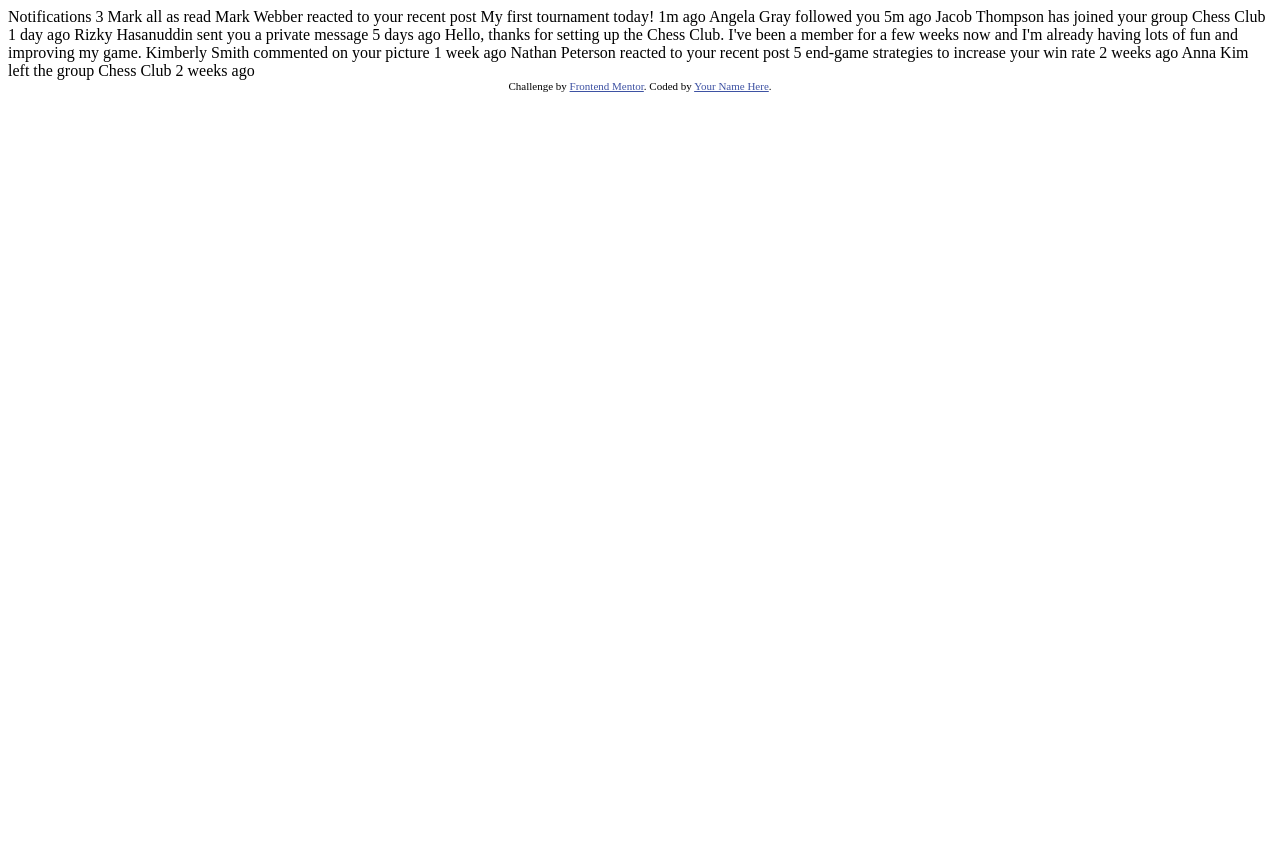
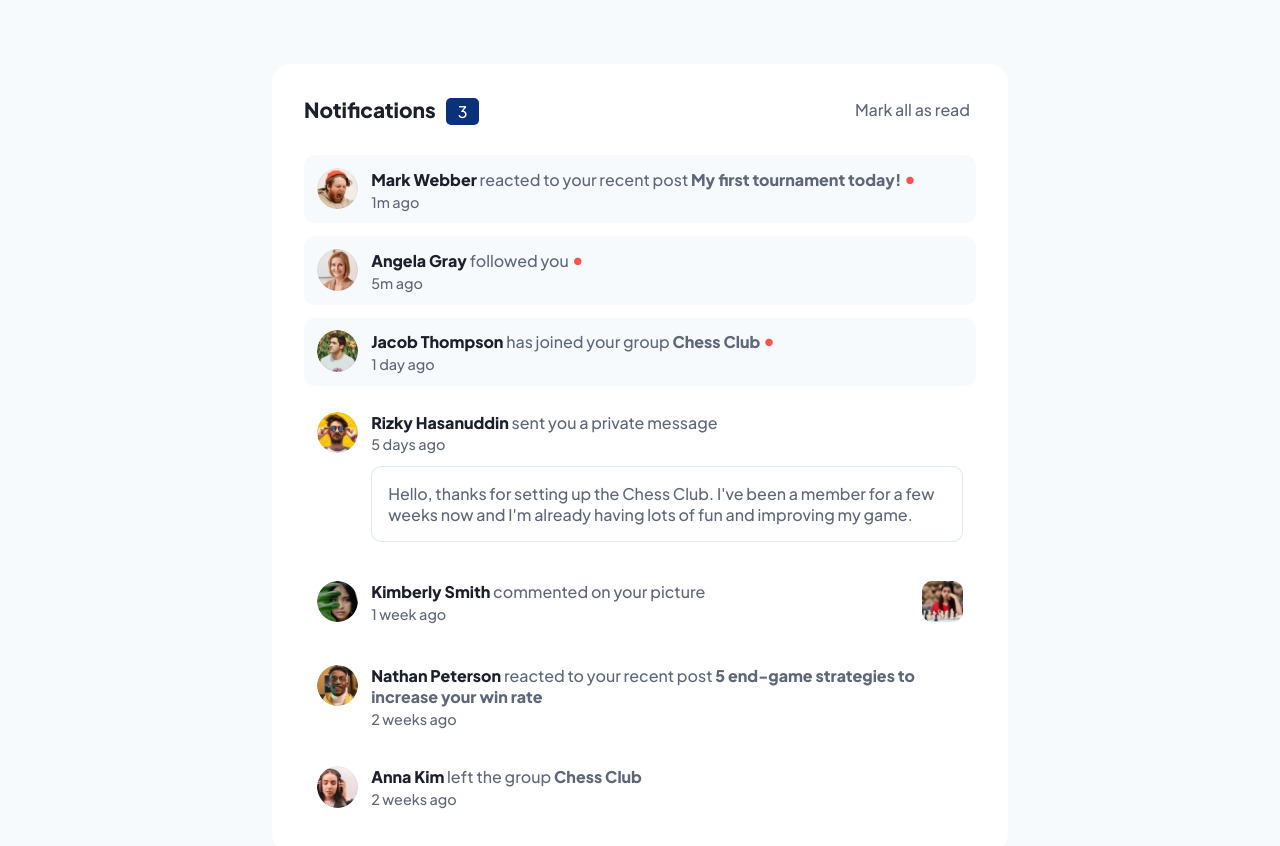
Before and after one commit to seranela/notifications-page, a plain HTML site: page index.html in a window 1280 px wide. Before the commit the page ends 800 px from the top, so only its background shows below. Drawn offline with Linux system fonts and the light colour scheme.

Commit message:
Initial solution

```diff
--- /dev/null
+++ b/css/default.css
@@ -0,0 +1,181 @@
+:root {
+  --color-primary-red: hsl(1, 90%, 64%);
+  --color-primary-blue: hsl(219, 85%, 26%);
+  --color-neutral-white: hsl(0, 0%, 100%);
+  --color-neutral-extra-light-gray-blue: hsl(210, 60%, 98%);
+  --color-neutral-light-gray-blue1: hsl(211, 68%, 94%);
+  --color-neutral-light-gray-blue2: hsl(205, 33%, 90%);
+  --color-neutral-gray-blue: hsl(219, 14%, 63%);
+  --color-neutral-dark-gray-blue: hsl(219, 12%, 42%);
+  --color-neutral-extra-dark-blue: hsl(224, 21%, 14%);
+  --font-family: 'Plus Jakarta Sans', sans-serif; /* 500, 800 */
+}
+
+html {
+  box-sizing: border-box;
+}
+*, *:before, *:after {
+  box-sizing: inherit;
+}
+
+body {
+  display: flex;
+  flex-direction: column;
+  align-items: center;
+  font: 500 1rem var(--font-family);
+  background-color: var(--color-neutral-extra-light-gray-blue);
+  color: white;
+  min-height: 100vh;
+  margin: 0;
+}
+
+main {
+  background-color: var(--color-neutral-white);
+  padding: 2rem;
+  max-width: 46rem;
+  border-radius: 0;
+}
+
+/* Top */
+
+header {
+  display: flex;
+  justify-content: space-between;
+  align-items: center;
+  margin-bottom: 1.5rem;
+}
+
+h1 {
+  display: inline-block;
+  color: var(--color-neutral-extra-dark-blue);
+  font-size: 1.3rem;
+  margin: 0;
+}
+
+.notify-count {
+  background-color: var(--color-primary-blue);
+  color: white;
+  padding: 0.2em 0.7em;
+  border-radius: 5px;
+  margin: 0;
+  margin-left: 0.5em;
+}
+
+button {
+  font: inherit;
+  background-color: transparent;
+  color: var(--color-neutral-dark-gray-blue);
+  border: none;
+  cursor: pointer;
+}
+
+button:hover:enabled {
+  color: var(--color-primary-blue);
+}
+
+/* Messages */
+
+p {
+  margin: 0;
+}
+
+a {
+  text-decoration: none;
+  font-weight: 800;
+  color: var(--color-neutral-dark-gray-blue);
+}
+
+a:hover {
+  color: var(--color-primary-blue);
+}
+
+.link-name {
+  color: var(--color-neutral-extra-dark-blue);
+}
+
+.link-message {
+  font-weight: 500;
+}
+
+.link-message:hover {
+  color: var(--color-neutral-dark-gray-blue);
+}
+
+.link-message:hover > .notify-message {
+  background-color: var(--color-neutral-light-gray-blue1);
+}
+
+.link-notify-picture:hover > .notify-picture {
+  outline: 3px solid var(--color-neutral-gray-blue);
+}
+
+.notify-post {
+  display: flex;
+  align-items: flex-start;
+  gap: 0.8rem;
+  color: var(--color-neutral-dark-gray-blue);
+  padding: 0.8rem;
+  border-radius: 10px;
+}
+
+.notify-post:not(:last-of-type) {
+  margin-bottom: 0.8rem;
+}
+
+.notify-post-unread {
+  background-color: var(--color-neutral-extra-light-gray-blue);
+}
+
+.recent-indicator {
+  color: var(--color-primary-red);
+  font-size: 1.3em;
+  line-height: 1;
+}
+
+.hidden {
+  display: none;
+}
+
+.notify-avatar {
+  width: 2.6rem;
+  object-fit: contain;
+  border-radius: 50%;
+}
+
+.notify-picture {
+  width: 2.6rem;
+  object-fit: contain;
+  border-radius: 10px;
+}
+
+.notify-content {
+  flex: 1;
+}
+
+.notify-message {
+  border-radius: 10px;
+  border: 1px solid var(--color-neutral-light-gray-blue2);
+  padding: 1em;
+  margin-top: 0.8rem;
+}
+
+.notify-time {
+  font-size: 0.9em;
+  padding-top: 0.2em;
+}
+
+/* Responsive media queries */
+
+@media (min-width: 576px) {
+  body {
+    padding: 4rem 1rem;
+  }
+
+  main {
+    border-radius: 20px;
+  }
+
+  header {
+    margin-bottom: 2rem;
+  }
+}
--- a/index.html
+++ b/index.html
@@ -2,50 +2,88 @@
 <html lang="en">
 <head>
   <meta charset="UTF-8">
-  <meta name="viewport" content="width=device-width, initial-scale=1.0"> <!-- displays site properly based on user's device -->
-
+  <meta name="description" content="Frontend Mentor Challenge">
+  <meta name="viewport" content="width=device-width, initial-scale=1.0">
+  <link rel="preconnect" href="https://fonts.googleapis.com">
+  <link rel="preconnect" href="https://fonts.gstatic.com" crossorigin>
+  <link href="https://fonts.googleapis.com/css2?family=Plus+Jakarta+Sans:wght@500;800&display=swap" rel="stylesheet">
+  <link rel="stylesheet" href="css/default.css">
   <link rel="icon" type="image/png" sizes="32x32" href="./images/favicon-32x32.png">
-
   <title>Frontend Mentor | Notifications page</title>
-
-  <!-- Feel free to remove these styles or customise in your own stylesheet 👍 -->
-  <style>
-    .attribution { font-size: 11px; text-align: center; }
-    .attribution a { color: hsl(228, 45%, 44%); }
-  </style>
 </head>
 <body>
+  <main>
+    <header>
+      <div>
+        <h1>Notifications</h1>
+        <span class="notify-count" aria-label="Number of unread messages">3</span>
+      </div>
+      <button class="button-mark-all-read">Mark all as read</button>
+    </header>
 
-  Notifications 3
+    <div class="notify-post notify-post-unread" aria-label="Unread message">
+      <img src="assets/images/avatar-mark-webber.webp" alt="" role="presentation" class="notify-avatar">
+      <div class="notify-content">
+        <p><a href="#" class="link-name">Mark Webber</a> reacted to your recent post <a href="#">My first tournament today!</a> <span class="recent-indicator" aria-hidden="true">&bull;</span></p>
+        <p class="notify-time">1m ago</p>
+      </div>
+    </div>
 
-  Mark all as read
+    <div class="notify-post notify-post-unread" aria-label="Unread message">
+      <img src="assets/images/avatar-angela-gray.webp" alt="" role="presentation" class="notify-avatar">
+      <div class="notify-content">
+        <p><a href="#" class="link-name">Angela Gray</a> followed you <span class="recent-indicator" aria-hidden="true">&bull;</span></p>
+        <p class="notify-time">5m ago</p>
+      </div>
+    </div>
 
-  Mark Webber reacted to your recent post My first tournament today!
-  1m ago
+    <div class="notify-post notify-post-unread" aria-label="Unread message">
+      <img src="assets/images/avatar-jacob-thompson.webp" alt="" role="presentation" class="notify-avatar">
+      <div class="notify-content">
+        <p><a href="#" class="link-name">Jacob Thompson</a> has joined your group <a href="#">Chess Club</a> <span class="recent-indicator" aria-hidden="true">&bull;</span></p>
+        <p class="notify-time">1 day ago</p>
+      </div>
+    </div>
 
-  Angela Gray followed you
-  5m ago
+    <div class="notify-post" aria-label="Read message">
+      <img src="assets/images/avatar-rizky-hasanuddin.webp" alt="" role="presentation" class="notify-avatar">
+      <div class="notify-content">
+        <p><a href="#" class="link-name">Rizky Hasanuddin</a> sent you a private message</p>
+        <p class="notify-time">5 days ago</p>
+        <a href="#" class="link-message">
+          <p class="notify-message">Hello, thanks for setting up the Chess Club. I've been a member for a few weeks now and
+            I'm already having lots of fun and improving my game.</p>
+        </a>
+      </div>
+    </div>
 
-  Jacob Thompson has joined your group Chess Club
-  1 day ago
+    <div class="notify-post" aria-label="Read message">
+      <img src="assets/images/avatar-kimberly-smith.webp" alt="" role="presentation" class="notify-avatar">
+      <div class="notify-content">
+        <p><a href="#" class="link-name">Kimberly Smith</a> commented on your picture</p>
+        <p class="notify-time">1 week ago</p>
+      </div>
+      <a href="#" class="link-notify-picture">
+        <img src="assets/images/image-chess.webp" alt="Chess" class="notify-picture">
+      </a>
+    </div>
 
-  Rizky Hasanuddin sent you a private message
-  5 days ago
-  Hello, thanks for setting up the Chess Club. I've been a member for a few weeks now and
-  I'm already having lots of fun and improving my game.
+    <div class="notify-post" aria-label="Read message">
+      <img src="assets/images/avatar-nathan-peterson.webp" alt="" role="presentation" class="notify-avatar">
+      <div class="notify-content">
+        <p><a href="#" class="link-name">Nathan Peterson</a> reacted to your recent post <a href="#">5 end-game strategies to increase your win rate</a></p>
+        <p class="notify-time">2 weeks ago</p>
+      </div>
+    </div>
 
-  Kimberly Smith commented on your picture
-  1 week ago
-
-  Nathan Peterson reacted to your recent post 5 end-game strategies to increase your win rate
-  2 weeks ago
-
-  Anna Kim left the group Chess Club
-  2 weeks ago
-
-  <div class="attribution">
-    Challenge by <a href="https://www.frontendmentor.io?ref=challenge" target="_blank">Frontend Mentor</a>.
-    Coded by <a href="#">Your Name Here</a>.
-  </div>
+    <div class="notify-post" aria-label="Read message">
+      <img src="assets/images/avatar-anna-kim.webp" alt="" role="presentation" class="notify-avatar">
+      <div class="notify-content">
+        <p><a href="#" class="link-name">Anna Kim</a> left the group <a href="#">Chess Club</a></p>
+        <p class="notify-time">2 weeks ago</p>
+      </div>
+    </div>
+  </main>
+  <script src="js/default.js"></script>
 </body>
 </html>
--- /dev/null
+++ b/js/default.js
@@ -0,0 +1,31 @@
+const button = document.querySelector('.button-mark-all-read');
+
+function markAllRead() {
+  // Apply read message style to unread messages
+  const unreadMessages = document.querySelectorAll('.notify-post-unread');
+  for (let i = 0; i < unreadMessages.length; i++) {
+    if (unreadMessages[i].classList.contains('notify-post-unread')) {
+      unreadMessages[i].classList.remove('notify-post-unread');
+      unreadMessages[i].setAttribute('aria-label', 'Read message');
+    }
+  }
+
+  // Hide the unread message indicator dot
+  const unreadIndicator = document.querySelectorAll('.recent-indicator');
+  for (let i = 0; i < unreadIndicator.length; i++) {
+    unreadIndicator[i].classList.add('hidden');
+    unreadIndicator[i].ariaHidden = true;
+  }
+
+  const notifyCount = document.querySelector('.notify-count');
+  // Set the unread count to zero
+  notifyCount.innerHTML = '0';
+  // Hide the unread messages counter
+  notifyCount.classList.add('hidden');
+  notifyCount.setAttribute('aria-hidden', true);
+  // Hide the mark all read button
+  button.classList.add('hidden');
+  button.setAttribute('aria-hidden', true);
+}
+
+button.addEventListener('click', markAllRead, false);
```
Also changed, not shown: 2 other files.
